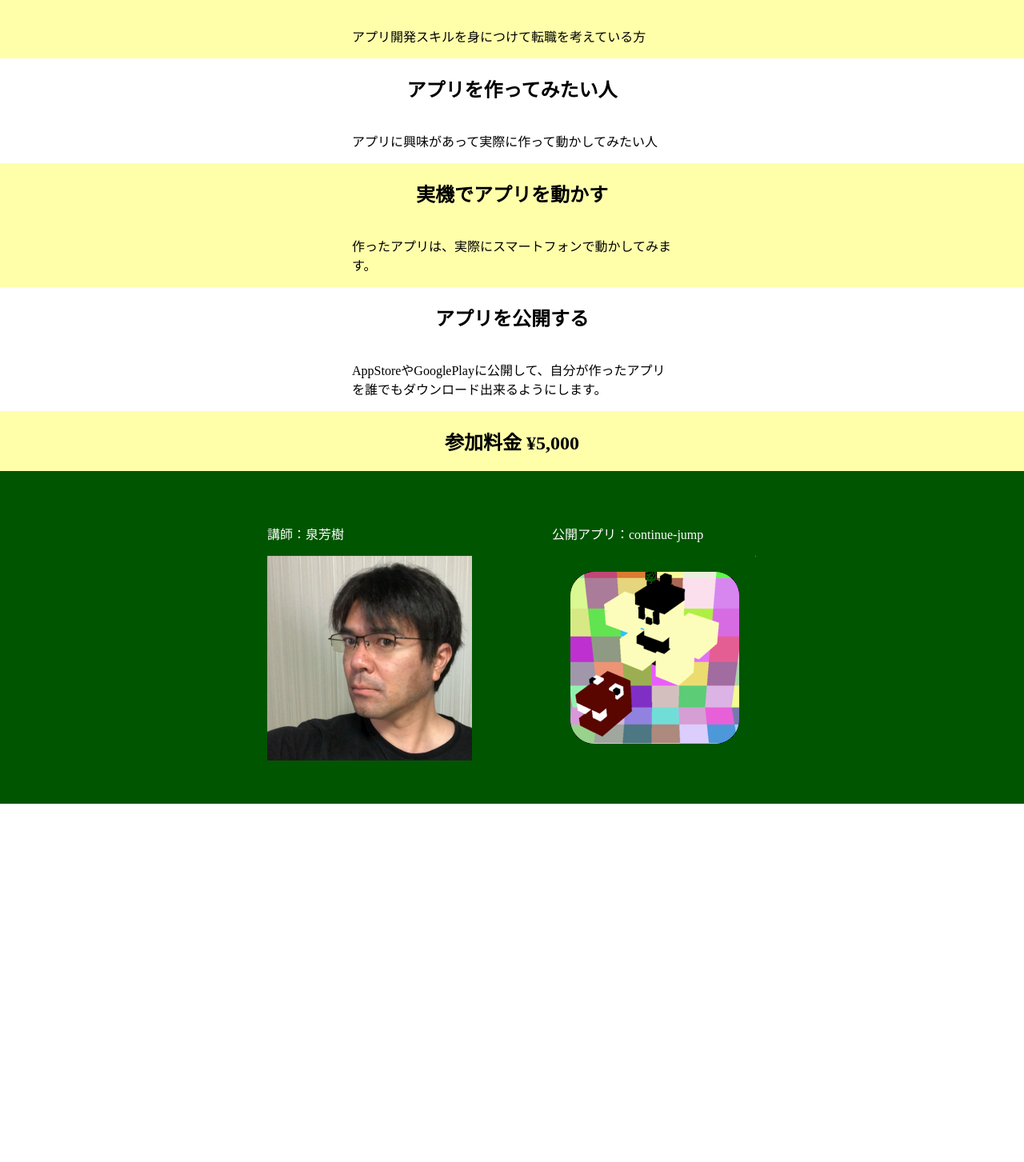
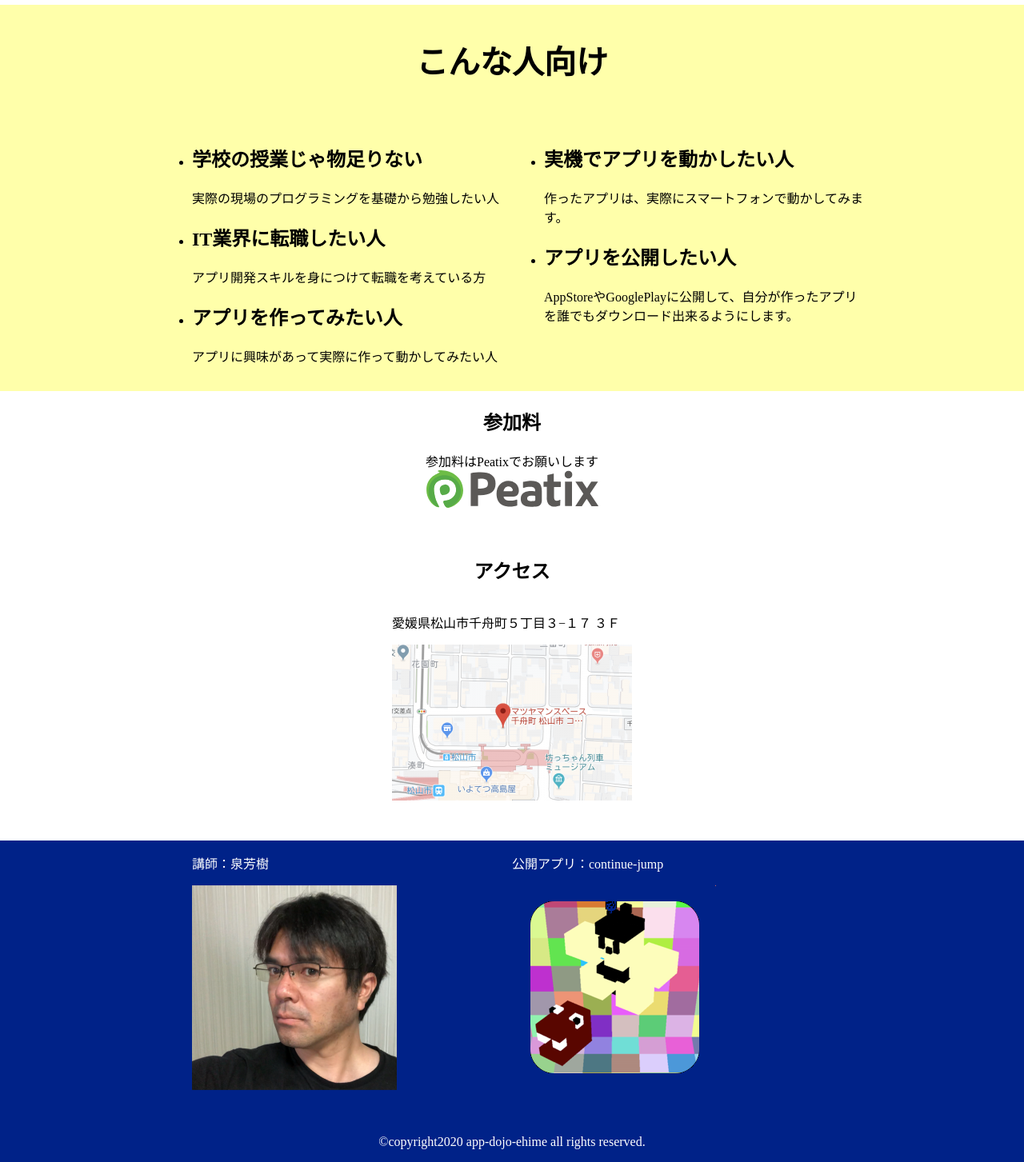
Before and after one commit to minmin0530/app-dojo-ehime, a plain HTML site: page index.html in a window 1280 px wide. Shown: the part 1270-2723 px from the top of the page at 80% size. Before the commit the page ends 2275 px from the top, so only its background shows below. Drawn offline with Linux system fonts and the light colour scheme.

Commit message:
third commit

```diff
--- a/index.html
+++ b/index.html
@@ -1,6 +1,7 @@
 <!DOCTYPE html>
 <html>
     <head>
+        <meta charset="utf-8">
         <link rel="stylesheet" href="style.css">
         <title>app-dojo-ehime</title>
     </head>
@@ -8,6 +9,7 @@
         <header>
             <h3>app-dojo-ehime</h3>
             <h1>アプリ道場愛媛</h1>
+            <p>初心者向けの少人数制の道場です</p>
         </header>
         <article>
             <section class="section1">
@@ -20,55 +22,71 @@
                             <br>
                             <br>
                         <span class="middle">iPhoneアプリと<br>Androidアプリ<br></span>
-                        スマホアプリはiPhone向けとAndroid向けがあり、iPhoneなら<span class="swift">Swift</span>というプログラミング言語、Android向けなら<span class="kotlin">Kotlin</span>というプログラミング言語を使います。</p>
-                    <img src="smalliPhone.png">
+                        スマホアプリはiPhone向けとAndroid向けがあり、<br>
+                        iPhoneなら<span class="swift">Swift</span>というプログラミング言語、<br>
+                        Android向けなら<span class="kotlin">Kotlin</span>というプログラミング言語を使います。</p>
+                    <img src="img/smalliPhone.png">
                 </div>
             </section>
             <section class="section4">
                 <h2>Xcodeの使い方</h2>
                 <div>
                     <p>iPhone向けアプリはXcodeというエディタを使って、その中でSwiftというプログラミング言語でソースコードを書いていきます。</p>
-                    <img src="xcode.png">
+                    <a href="xcode.html"><img src="img/xcode.png"></a>
                 </div>
             </section>
             <section class="section5">
                 <h2>AndroidStudioの使い方</h2>
                 <div>
                     <p>Android向けアプリはAndroidStudioというエディタを使って、その中でKotlinというプログミング言語でソースコードを書いていきます。</p>
-                    <img src="androidstudio.png">
+                    <a href="androidstudio.html"><img src="img/androidstudio.png"></a>
+                </div>
+                <div>
+                    ※推奨環境：メモリ8GB以上、ディスク空き容量4GB以上
+                </div>
+                <br>
+                <br>
+            </section>
+            <section class="section2">
+                <h1>こんな人向け</h1>
+                <div>
+                    <ul>
+                        <li><h2>学校の授業じゃ物足りない</h2><p>実際の現場のプログラミングを基礎から勉強したい人</p></li>
+                        <li><h2>IT業界に転職したい人</h2><p>アプリ開発スキルを身につけて転職を考えている方</p></li>
+                        <li><h2>アプリを作ってみたい人</h2><p>アプリに興味があって実際に作って動かしてみたい人</p></li>
+                    </ul>
+                    <ul>
+                        <li><h2>実機でアプリを動かしたい人</h2><p>作ったアプリは、実際にスマートフォンで動かしてみます。</p></li>
+                        <li><h2>アプリを公開したい人</h2><p>AppStoreやGooglePlayに公開して、自分が作ったアプリを誰でもダウンロード出来るようにします。</p></li>
+                    </ul>
                 </div>
             </section>
-            <section class="section2">
-                <h2>IT業界に転職したい人</h2>
-                <p>アプリ開発スキルを身につけて転職を考えている方</p>
-            </section>
-            <section class="section3">
-                <h2>アプリを作ってみたい人</h2>
-                <p>アプリに興味があって実際に作って動かしてみたい人</p>
-            </section>
+            <section class="section8">
+                <h2>参加料</h2>
 
-            <section class="section6">
-                <h2>実機でアプリを動かす</h2>
-                <p>作ったアプリは、実際にスマートフォンで動かしてみます。</p>
-            </section>
-            <section class="section7">
-                <h2>アプリを公開する</h2>
-                <p>AppStoreやGooglePlayに公開して、自分が作ったアプリを誰でもダウンロード出来るようにします。</p>
-            </section>
-            <section class="section8">
-                <h2>参加料金 ¥5,000</h2>
+                <a href="https://peatix.com/event/1624202/view">参加料はPeatixでお願いします<img src="img/peatix.svg"></a>
+                <br>
+                <br>
+                <h2>アクセス</h2>
+                <p>愛媛県松山市千舟町５丁目３−１７ ３Ｆ</p>
+                <img src="img/map.png">
             </section>
 
         </article>
         <footer>
+            <section>
                 <div>
                     <p>講師：泉芳樹</p>
-                <img src="profile.png">
+                    <img src="img/profile.png">
                 </div>
                 <div>
                     <p>公開アプリ：continue-jump</p>
-                <img src="continue-jump.png">
+                    <img src="img/continue-jump.png">
                 </div>
+            </section>
+            <br>
+            <br>
+            <p>&copy;copyright2020 app-dojo-ehime all rights reserved.</p>
         </footer>
     </body>
 </html>
--- a/style.css
+++ b/style.css
@@ -19,6 +19,10 @@ header h1 {
 header h3 {
     color: #00aa00;
     margin-bottom: -70px;
+}
+header p {
+    color: #ffffff;
+    margin-top: -70px;
 }
 
 article {
@@ -43,21 +47,30 @@ section p {
     width: 400px;
 }
 
+article section h1 {
+    font-size: 40px;
+}
+
 footer {
     width: 100%;
-    background: #005500;
+    background: #002288;
     color: white;
-
     display: flex;
     justify-content: center;
+    flex-direction: column;
+    align-items: center;
+}
+
+footer section {
+    width: 100%;
+    display: flex;
+    justify-content: center;
+    flex-direction: row;
     align-items: center;
 }
 
 footer img {
     width: 256px;
-}
-footer div {
-    margin: 50px;
 }
 
 .middle {
@@ -86,6 +99,14 @@ footer div {
     background: #ffffff;
 }
 .section8 {
+    background: #ffffff;
+    padding-bottom: 50px;
+}
+.section9 {
+    background: #ffffaa;
+}
+
+.section11 {
     background: #ffffaa;
 }
 
@@ -102,7 +123,9 @@ footer div {
 .section1 div {
     display: flex;
 }
-
+.section2 div {
+    display: flex;
+}
 .section4 div {
     display: flex;
 }
@@ -115,4 +138,18 @@ footer div {
 }
 .section5 div img {
     width: 200px;
+    height: 163px;
 }
+
+.section8 p {
+    width: 300px;
+}
+
+.section11 div img {
+    width: 100%;
+}
+
+a {
+    text-decoration: none;
+    color: black;
+}
```
Also changed, not shown: androidstudio.html (added, +37 -0 lines), xcode.html (added, +37 -0 lines), img/androidstudio.png (renamed from androidstudio.png), img/continue-jump.png (renamed from continue-jump.png), img/map.png (added), img/peatix.svg (added), img/profile.png (renamed from profile.png), img/smalliPhone.png (renamed from smalliPhone.png), img/xcode.png (renamed from xcode.png), 2 other files. Lines whose indentation alone changed are shown as unchanged.
